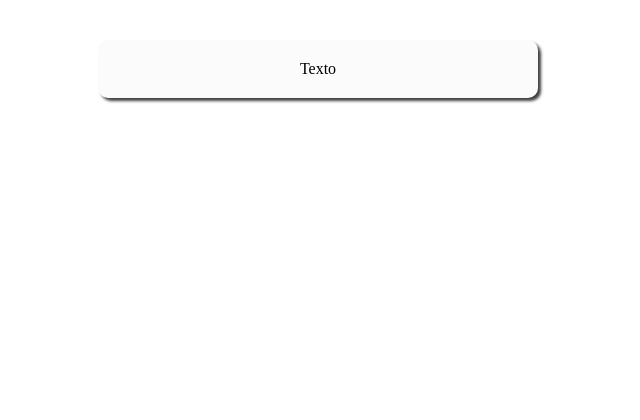
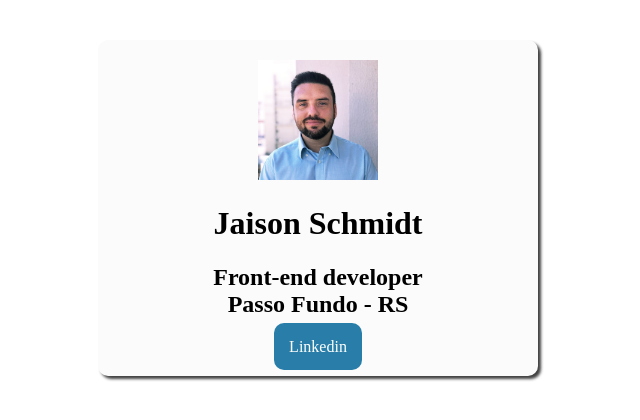
Before and after one commit to jaisonschmidt/atitus-fe-2025-02-css, a plain HTML site: page index.html in a window 1280 px wide. Shown: the whole page, without its empty margins (322-962 px from the left). Drawn offline with Linux system fonts and the light colour scheme.

Commit message:
Implement code changes to enhance functionality and improve performance

```diff
--- a/index.html
+++ b/index.html
@@ -8,6 +8,16 @@
     <link rel="stylesheet" href="style.css">
 </head>
 <body>
-    <main>Texto</main>
+    <main>
+        <!-- Isso aqui é um comentário -->
+        <img src="foto.jpg" alt="" class="foto">
+        <h1>Jaison Schmidt</h1>
+        <h2>
+            Front-end developer<br>Passo Fundo - RS
+        </h2>
+        <a href="https://www.linkedin.com/in/jaison-schmidt-19b80725/" class="btn" target="_blank">
+            Linkedin
+        </a>
+    </main>
 </body>
 </html>
--- a/style.css
+++ b/style.css
@@ -8,3 +8,15 @@ main {
     text-align: center;
     max-width: 400px;
 }
+
+.foto {
+    width: 120px;
+}
+
+.btn {
+    background-color: #287EA9;
+    border-radius: 10px;
+    color: white;
+    padding: 15px;
+    text-decoration: none;
+}
```
Also changed, not shown: foto.jpg (added).
